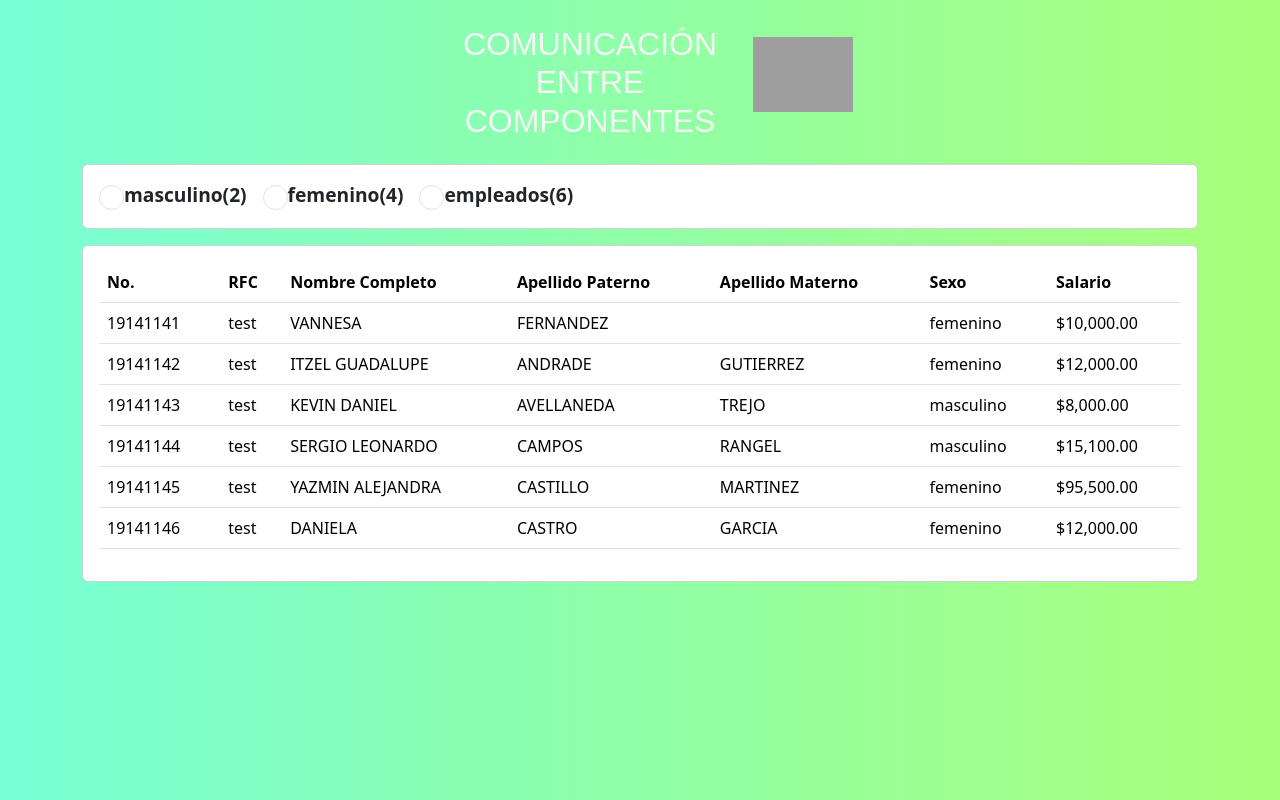
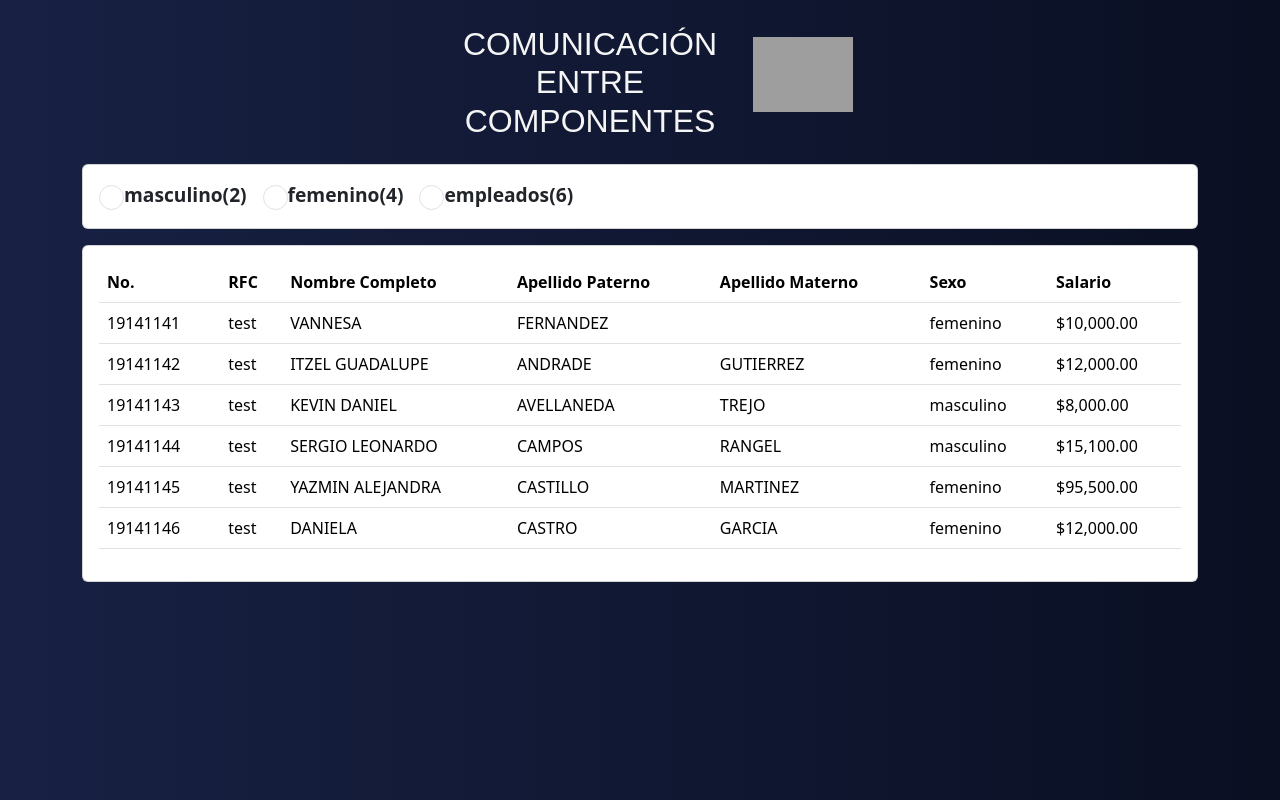
Before and after one commit to juliv5/empleadoList, an Angular app: page / in a window 1280 px wide. Built offline with nearby package versions, Linux system fonts and the light colour scheme; grey boxes are pictures that could not be loaded.

Commit message:
Update styles.scss

```diff
--- a/src/styles.scss
+++ b/src/styles.scss
@@ -1,8 +1,8 @@
 /* You can add global styles to this file, and also import other style files */
 body
 {
-background: #a8ff78;  /* fallback for old browsers */
-background: -webkit-linear-gradient(to right, #78ffd6, #a8ff78);  /* Chrome 10-25, Safari 5.1-6 */
-background: linear-gradient(to right, #78ffd6, #a8ff78); /* W3C, IE 10+/ Edge, Firefox 16+, Chrome 26+, Opera 12+, Safari 7+ */
+background: #10193f;  /* fallback for old browsers */
+background: -webkit-linear-gradient(to right, #0A0F22, #222d5a);  /* Chrome 10-25, Safari 5.1-6 */
+background: linear-gradient(to right, #182144, #0A0F22); /* W3C, IE 10+/ Edge, Firefox 16+, Chrome 26+, Opera 12+, Safari 7+ */
 
 }
```
